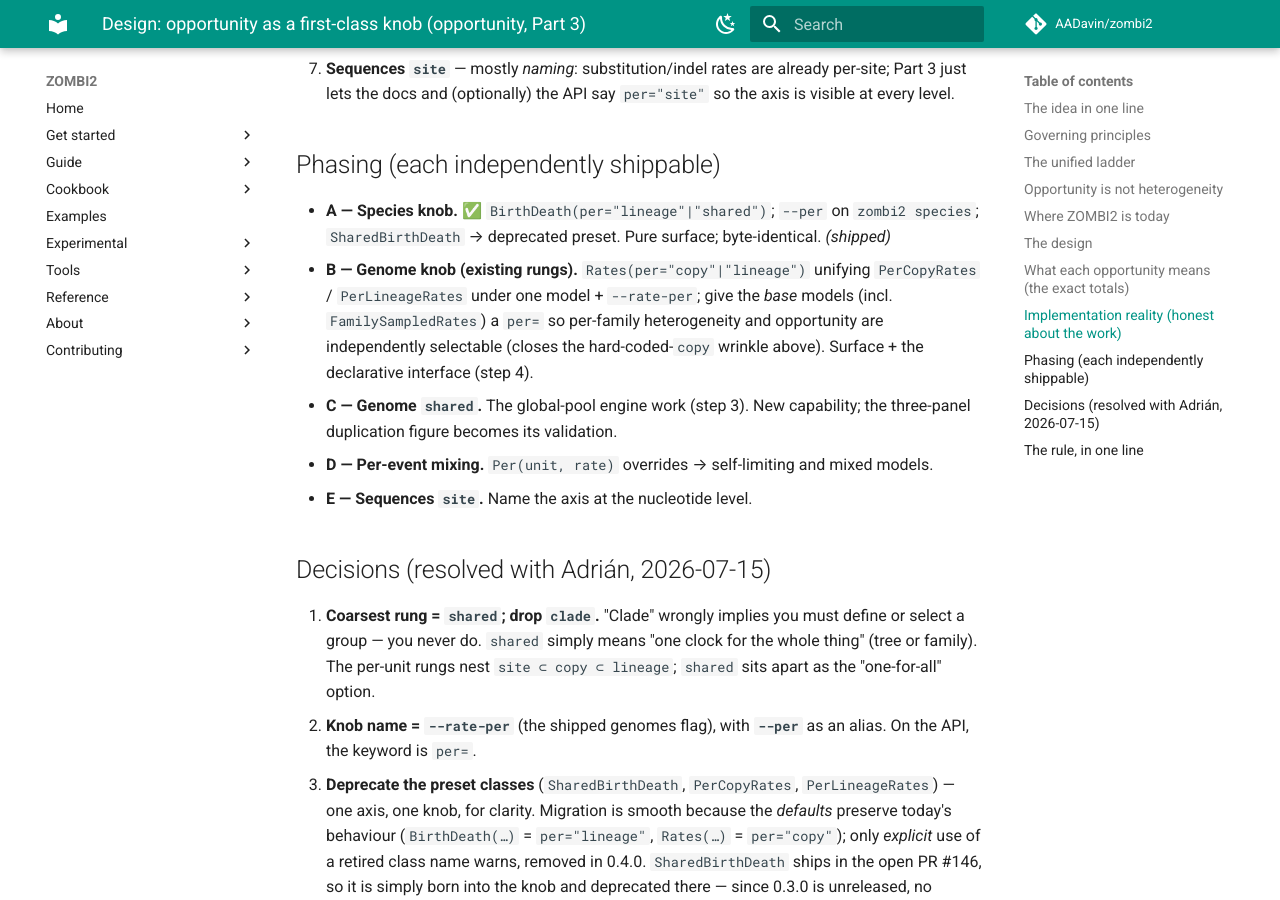
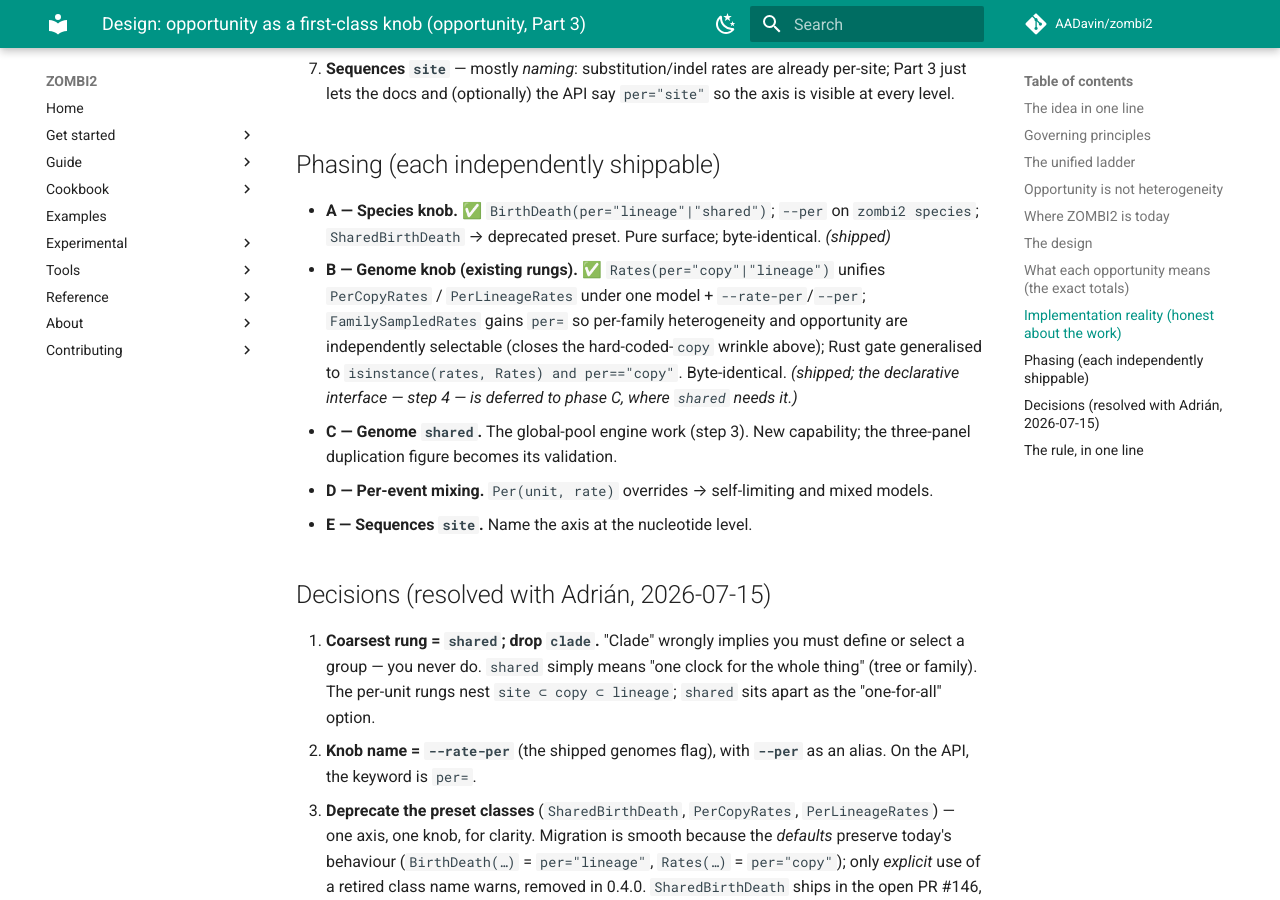
Before and after one commit to AADavin/zombi2, an MkDocs documentation site: the page built from docs/design/opportunity-knob.md, in a window 1280 px wide and 900 px high, scrolled down 4922 px. Built offline with MkDocs 1.6.1 and Material for MkDocs 9.7.7, drawn with Linux system fonts in a browser that asks for light colours; comment, search, counter and statistics services are not loaded.

Commit message:
docs(design): mark opportunity-knob phase B shipped
Co-Authored-By: Claude Opus 4.8 <noreply@anthropic.com>

```diff
--- a/docs/design/opportunity-knob.md
+++ b/docs/design/opportunity-knob.md
@@ -186,10 +186,11 @@ Not all rungs cost the same. In rough order of effort:
 
 - **A — Species knob.** ✅ `BirthDeath(per="lineage"|"shared")`; `--per` on `zombi2 species`;
   `SharedBirthDeath` → deprecated preset. Pure surface; byte-identical. *(shipped)*
-- **B — Genome knob (existing rungs).** `Rates(per="copy"|"lineage")` unifying `PerCopyRates` /
-  `PerLineageRates` under one model + `--rate-per`; give the *base* models (incl. `FamilySampledRates`)
-  a `per=` so per-family heterogeneity and opportunity are independently selectable (closes the
-  hard-coded-`copy` wrinkle above). Surface + the declarative interface (step 4).
+- **B — Genome knob (existing rungs).** ✅ `Rates(per="copy"|"lineage")` unifies `PerCopyRates` /
+  `PerLineageRates` under one model + `--rate-per`/`--per`; `FamilySampledRates` gains `per=` so
+  per-family heterogeneity and opportunity are independently selectable (closes the hard-coded-`copy`
+  wrinkle above); Rust gate generalised to `isinstance(rates, Rates) and per=="copy"`. Byte-identical.
+  *(shipped; the declarative interface — step 4 — is deferred to phase C, where `shared` needs it.)*
 - **C — Genome `shared`.** The global-pool engine work (step 3). New capability; the three-panel
   duplication figure becomes its validation.
 - **D — Per-event mixing.** `Per(unit, rate)` overrides → self-limiting and mixed models.
```
